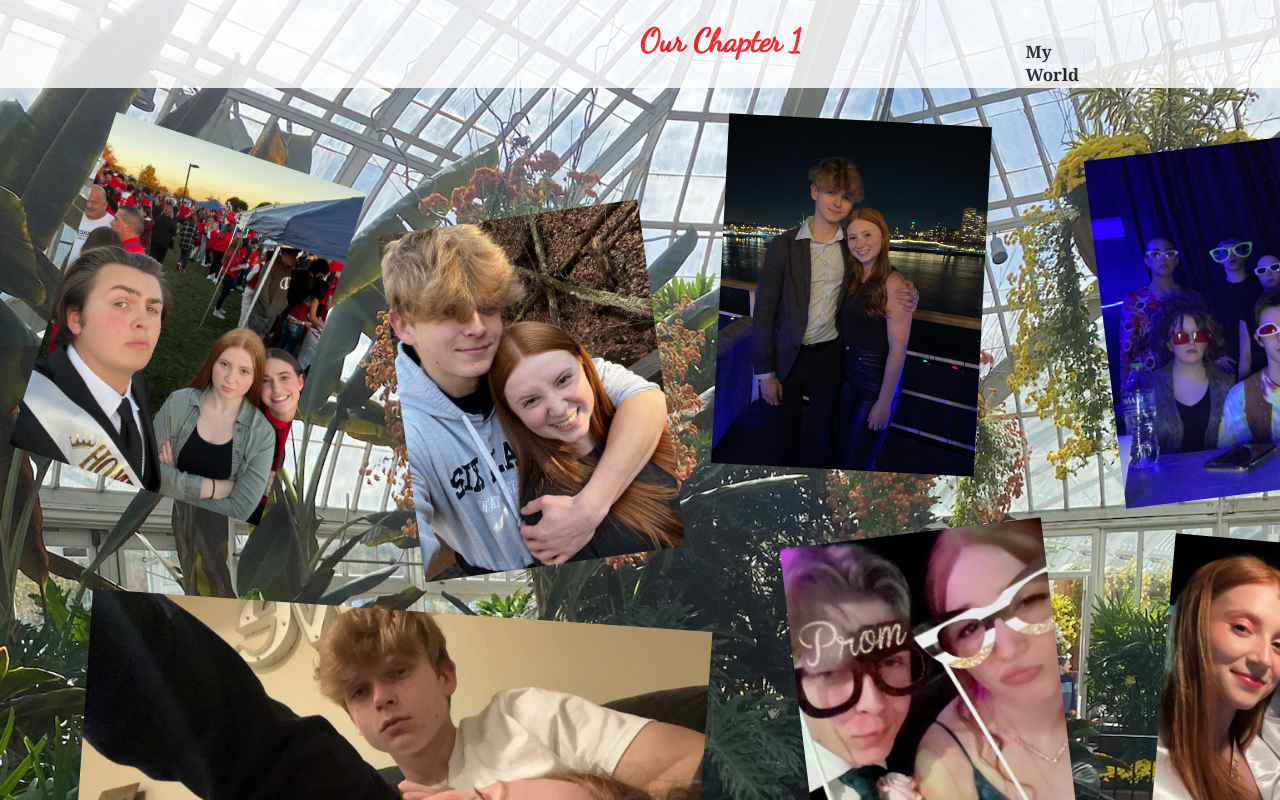
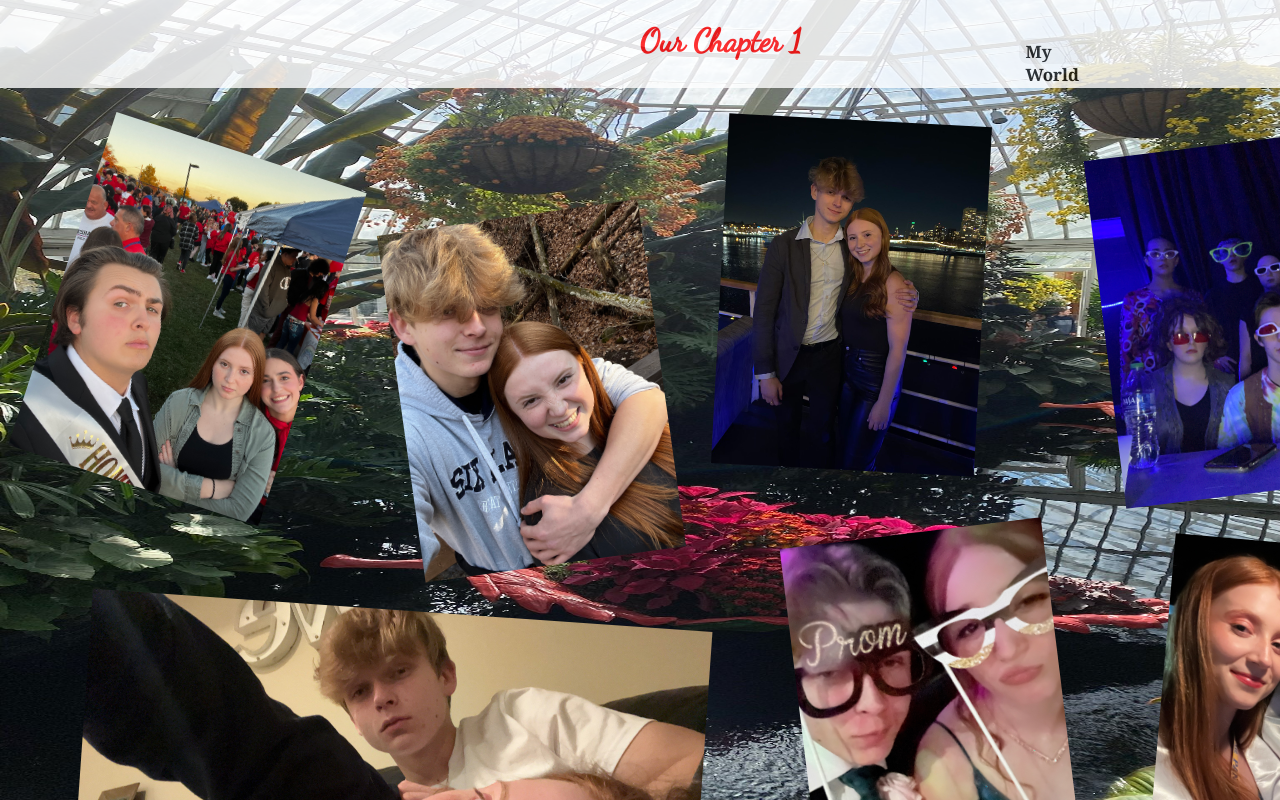
Before and after one commit to Veddersboy/N-M, a React (Create React App) app: page / in a window 1280 px wide. Shown: the top 800 px of the page. Built offline with nearby package versions, Linux system fonts and the light colour scheme.

Commit message:
setup gh-pages

```diff
--- a/src/index.css
+++ b/src/index.css
@@ -20,14 +20,8 @@ code {
     monospace;
 }
 
-@media only screen and (max-device-width: 2532px) and (-webkit-min-device-pixel-ratio: 3) {
+@media only screen and (max-device-width: 2532px) and (max-device-height: 1170px) {
   body {
-    background-image: url('./background.jpg');
-    background-position: center -1000px;
-    background-repeat: no-repeat;
-    background-attachment: fixed;
-    margin: 0;
-    padding: 0;
-    background-size: cover;
+    background-size: 100% 100%; /* or any other suitable style */
   }
 }
```
